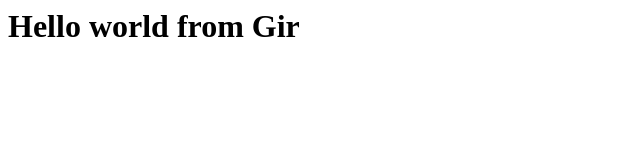
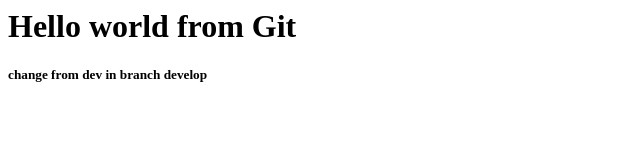
Before and after one commit to R30na/learnGit, a plain HTML site: page index.html in a window 1280 px wide. Shown: the whole page, without its empty margins (0-640 px from the left). Drawn offline with Linux system fonts and the light colour scheme.

Commit message:
Change the html file (#1)
Co-authored-by: Alireza Mehrsina <alireza.mehr30na@hiq.se>

```diff
--- a/index.html
+++ b/index.html
@@ -1,4 +1,7 @@
 <html>
   <head></head>
-  <body><h1>Hello world from Gir</h1></body>
+  <body>
+    <h1>Hello world from Git</h1>
+    <h5>change from dev in branch develop</h5>
+  </body>
 </html>
```
